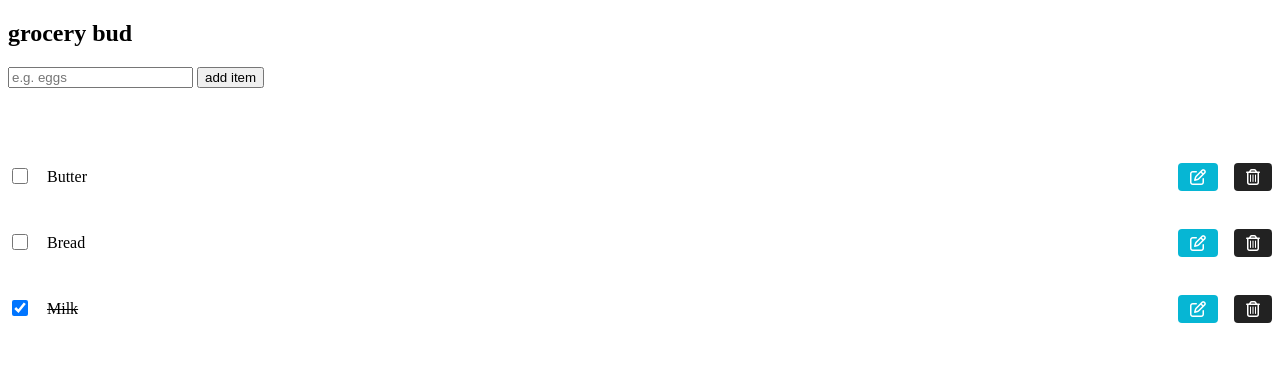
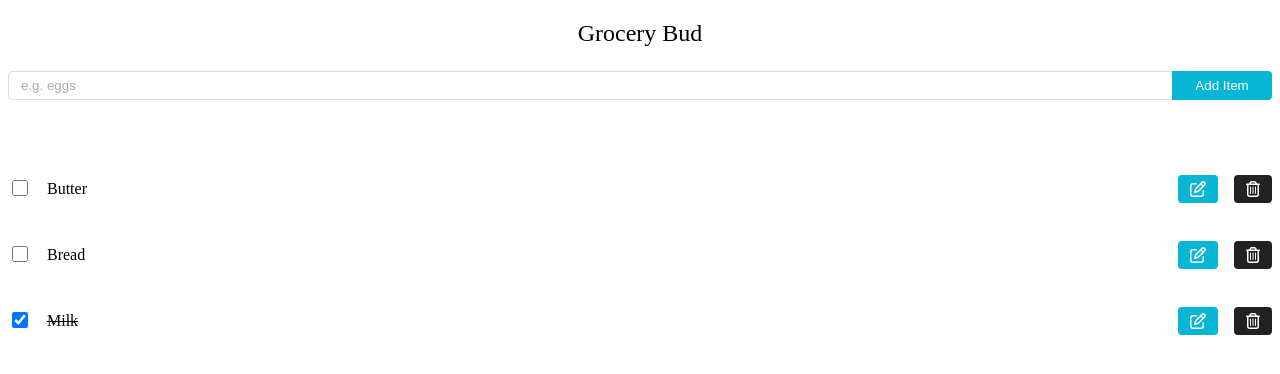
Before and after one commit to brishavjoshi/crud-django, a Django app: template grocery/templates/grocery/index.html in a window 1280 px wide. Shown: the top 374 px of the page. Run offline with Django 5.2, Linux system fonts and the light colour scheme; the template is opened without the code that fills it: values that come from a table or form of the project are taken from there, others are empty; data comes from the database, SQL or seed files in the repository.

Commit message:
complete css

```diff
--- /dev/null
+++ b/grocery/templates/grocery/form.css
@@ -0,0 +1,40 @@
+form h2 {
+  text-align: center;
+  margin-bottom: 1.5rem;
+  text-transform: capitalize;
+  font-weight: normal;
+}
+
+.form-control {
+  display: grid;
+  grid-template-columns: 1fr 100px;
+}
+
+.form-input {
+  width: 100%;
+  padding: 0.375rem 0.75rem;
+  border-radius: 0;
+  border-top-left-radius: 0.25rem;
+  border-bottom-left-radius: 0.25rem;
+  border: 1px solid #ddd;
+}
+
+.form-input::placeholder {
+  color: #aaa;
+}
+
+.form-control .btn {
+  cursor: pointer;
+  color: #fff;
+  background: #06b6d4;
+  border: transparent;
+  border-radius: 0;
+  border-top-right-radius: 0.25rem;
+  border-bottom-right-radius: 0.25rem;
+  padding: 0.375rem 0.75rem;
+  text-transform: capitalize;
+}
+
+.form-control .btn:hover {
+  background: #0e7490;
+}
--- a/grocery/templates/grocery/index.html
+++ b/grocery/templates/grocery/index.html
@@ -12,6 +12,7 @@
     <link rel="stylesheet" href="{% static 'grocery/css/global.css' %}" />
     <link rel="stylesheet" href="{% static 'grocery/css/single-item.css' %}" />
     <link rel="stylesheet" href="{% static 'grocery/css/items.css' %}" />
+    <link rel="stylesheet" href="{% static 'grocery/css/form.css' %}" />
   </head>
   <body>
     <section class="section-center">
```
